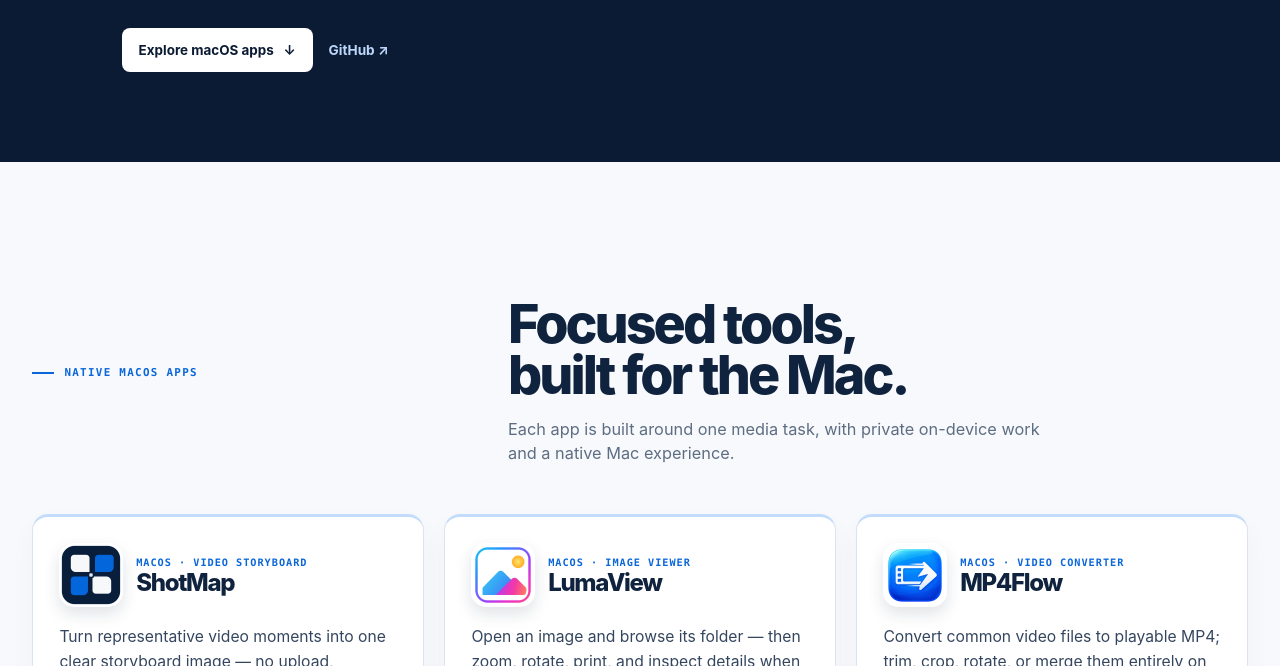
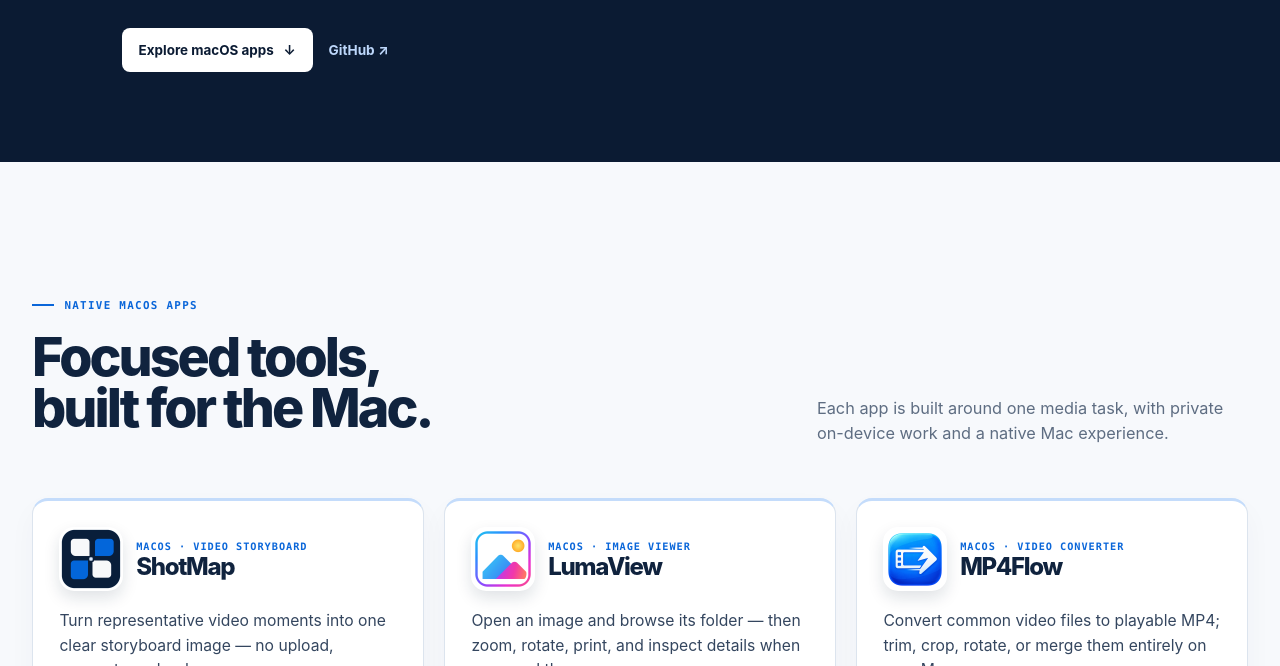
Before and after one commit to ixiehao/ixiehao.github.io, a plain HTML site: page index.html in a window 1280 px wide. Shown: the part 559-1225 px from the top of the page. Drawn offline with Linux system fonts and the light colour scheme.

Commit message:
Fix apps section intro hierarchy

```diff
--- a/index.html
+++ b/index.html
@@ -66,11 +66,11 @@
 
       <section class="apps-section" id="apps" aria-labelledby="apps-title">
         <div class="section-intro">
-          <p class="overline dark">Native macOS apps</p>
-          <div>
+          <div class="section-title">
+            <p class="overline dark">Native macOS apps</p>
             <h2 id="apps-title">Focused tools,<br />built for the Mac.</h2>
-            <p>Each app is built around one media task, with private on-device work and a native Mac experience.</p>
           </div>
+          <p class="section-summary">Each app is built around one media task, with private on-device work and a native Mac experience.</p>
         </div>
 
         <div class="app-grid">
--- a/styles.css
+++ b/styles.css
@@ -194,12 +194,13 @@ h1 span,
 .shelf-note span { width: 7px; height: 7px; border-radius: 50%; background: #5bd5a6; box-shadow: 0 0 0 4px rgba(91,213,166,.12); }
 
 .apps-section { padding-block: 8.5rem 7.5rem; }
-.section-intro { display: grid; grid-template-columns: .75fr 1.25fr; gap: 2rem; margin-bottom: 3rem; }
+.section-intro { display: grid; grid-template-columns: minmax(0, 1fr) minmax(260px, .62fr); gap: clamp(2rem, 7vw, 7rem); align-items: end; margin-bottom: 3rem; }
 .section-intro h2,
 .data-heading h2,
 .closing h2 { margin-bottom: 1rem; font-size: clamp(2.4rem, 4.2vw, 4.45rem); font-weight: 760; line-height: .96; }
-.section-intro > div > p,
+.section-intro .section-summary,
 .data-heading > p { max-width: 550px; margin-bottom: 0; color: var(--muted); font-size: 1.02rem; }
+.section-intro .section-summary { margin-bottom: .3rem; }
 
 .app-grid { display: grid; grid-template-columns: repeat(3, minmax(0, 1fr)); gap: 20px; }
 .app-card {
```
